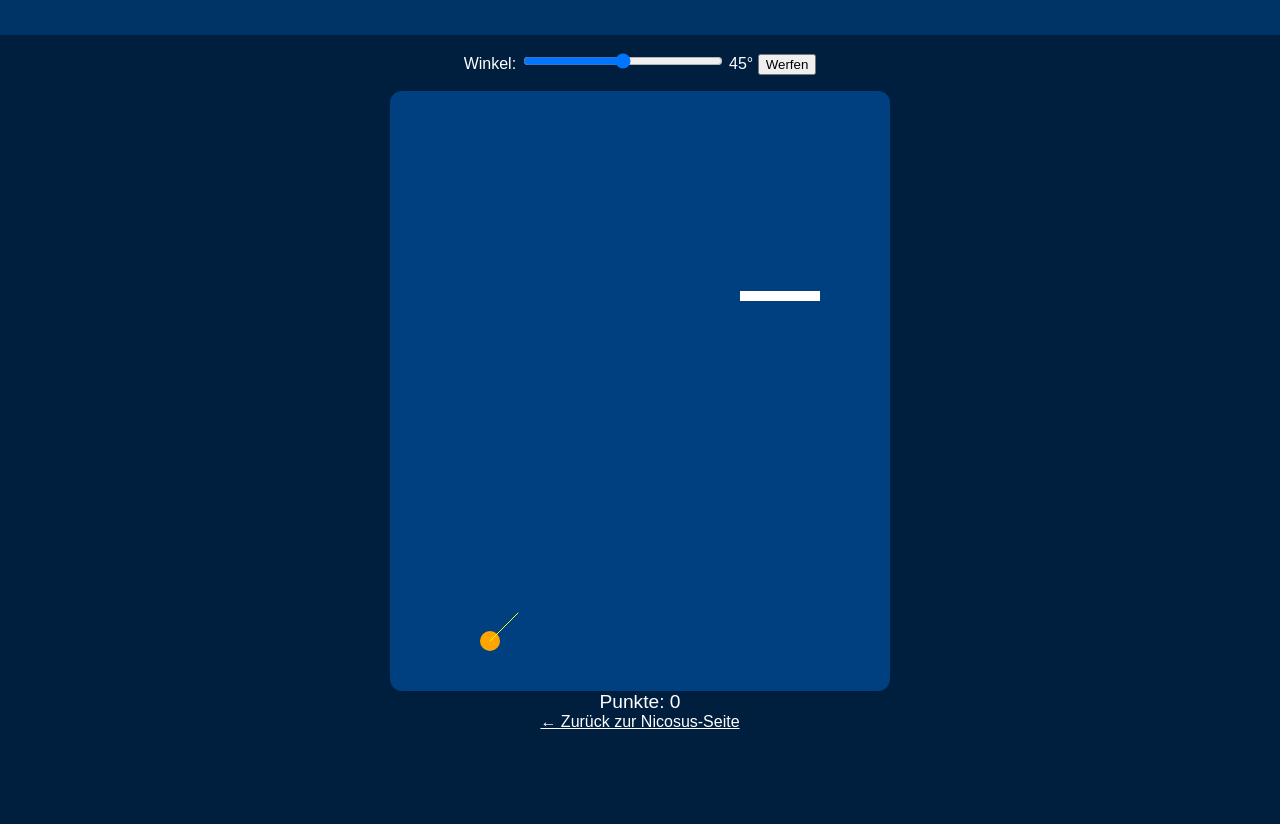
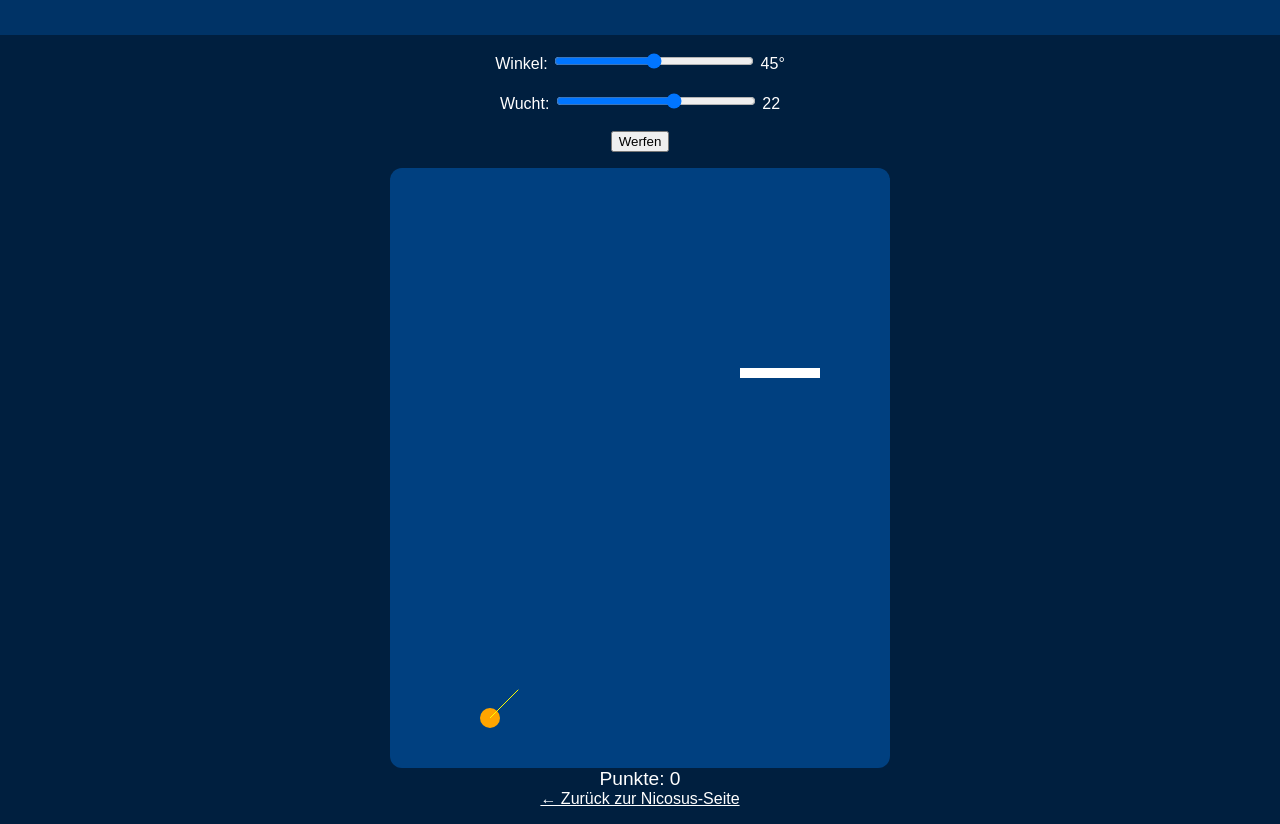
Before and after one commit to maxlabz/Games, a plain HTML site: page Web/Nicosus/Spiele/Basketball/index.html in a window 1280 px wide. Shown: the part 77-901 px from the top of the page. Before the commit the page ends 824 px from the top, so only its background shows below. Drawn offline with Linux system fonts and the light colour scheme.

Commit message:
Update index.html

```diff
--- a/Web/Nicosus/Spiele/Basketball/index.html
+++ b/Web/Nicosus/Spiele/Basketball/index.html
@@ -87,7 +87,11 @@
 
   <div class="controls">
     Winkel: <input type="range" id="angleSlider" min="10" max="80" value="45" oninput="updateAngleLabel()">
-    <span id="angleLabel">45°</span>
+    <span id="angleLabel">45°</span><br><br>
+
+    Wucht: <input type="range" id="powerSlider" min="10" max="30" value="22" oninput="updatePowerLabel()">
+    <span id="powerLabel">22</span><br><br>
+
     <button onclick="shootBall()">Werfen</button>
   </div>
 
@@ -101,7 +105,9 @@
     const ctx = canvas.getContext('2d');
     const scoreDisplay = document.getElementById('score');
     const angleSlider = document.getElementById('angleSlider');
+    const powerSlider = document.getElementById('powerSlider');
     const angleLabel = document.getElementById('angleLabel');
+    const powerLabel = document.getElementById('powerLabel');
 
     let score = 0;
 
@@ -111,10 +117,10 @@
       x: 100,
       y: 550,
       radius: 10,
-      speed: 22, // Extra Schwung
+      speed: 22,
       dx: 0,
       dy: 0,
-      gravity: 0.35, // Weniger Gravitation für längeren Flug
+      gravity: 0.35,
       inAir: false
     };
 
@@ -141,7 +147,9 @@
       if (ball.inAir) return;
 
       const angle = parseFloat(angleSlider.value);
+      const power = parseFloat(powerSlider.value);
       const rad = angle * Math.PI / 180;
+      ball.speed = power;
       ball.dx = ball.speed * Math.cos(rad);
       ball.dy = -ball.speed * Math.sin(rad);
       ball.inAir = true;
@@ -198,11 +206,16 @@
       angleLabel.textContent = angleSlider.value + "°";
     }
 
+    function updatePowerLabel() {
+      powerLabel.textContent = powerSlider.value;
+    }
+
     function toggleContrast() {
       document.body.classList.toggle("high-contrast");
     }
 
     updateAngleLabel();
+    updatePowerLabel();
     draw();
   </script>
 </body>
```
